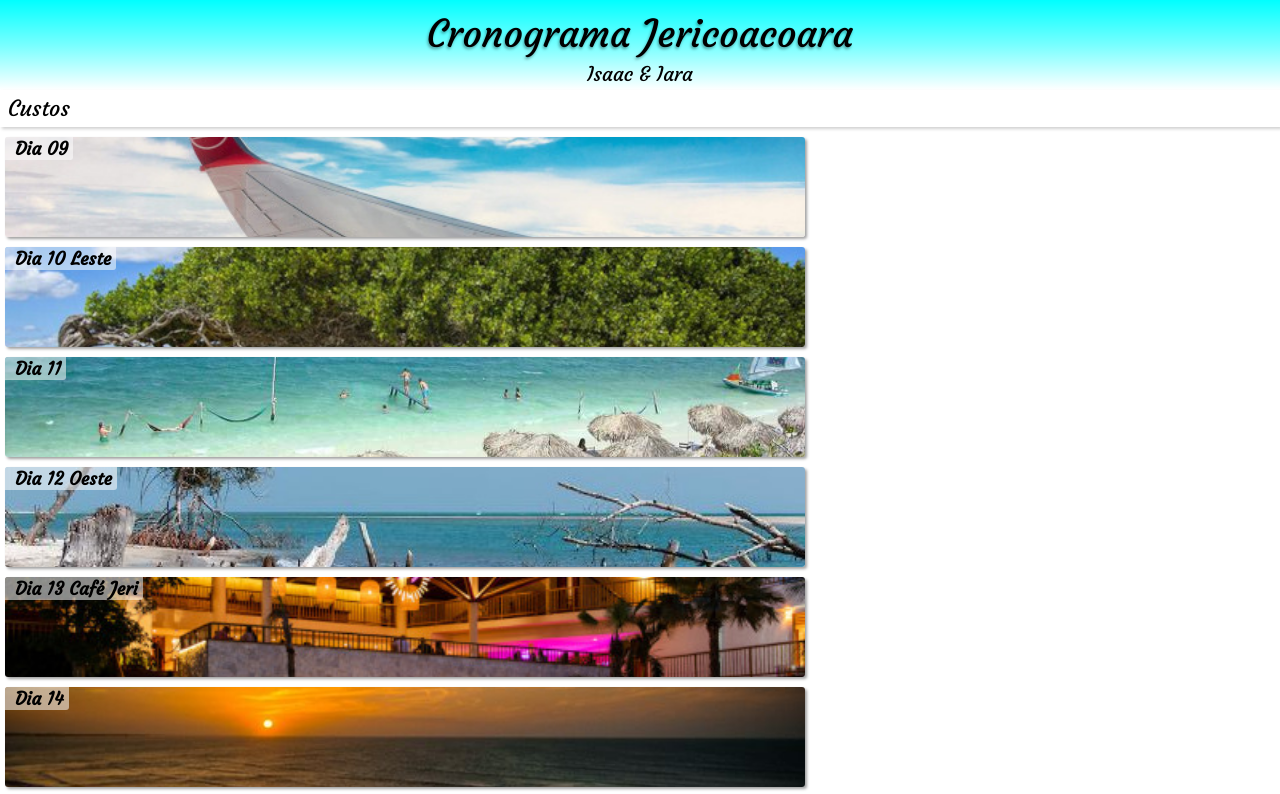
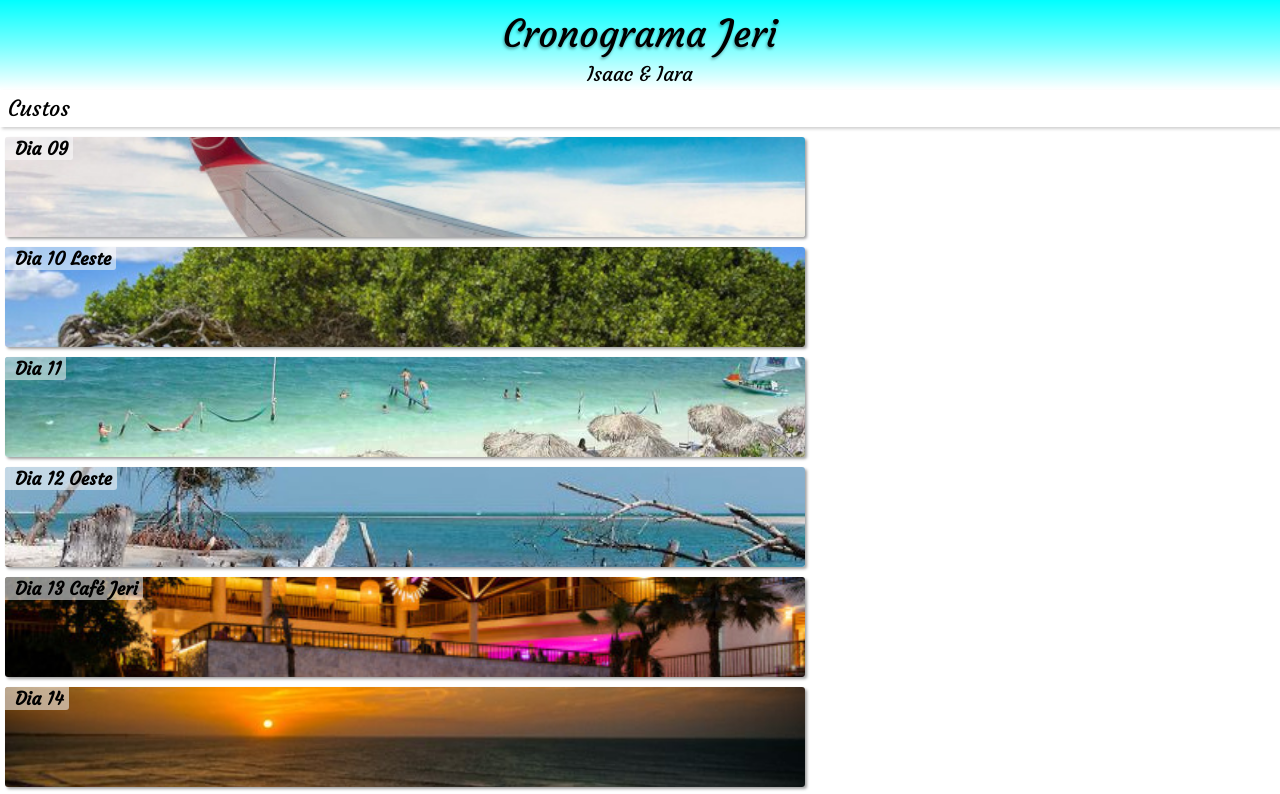
Before and after one commit to IsaacBernardo1010/viagen-jeriv2, a plain HTML site: page index.html in a window 1280 px wide. Shown: the top 794 px of the page. Drawn offline with Linux system fonts and the light colour scheme.

Commit message:
Update index.html

```diff
--- a/index.html
+++ b/index.html
@@ -9,7 +9,7 @@
 </head>
 <body>
     <header>
-        <h1>Cronograma Jericoacoara</h1>
+        <h1>Cronograma Jeri</h1>
         <h2>Isaac & Iara</h2>
     </header>
     <nav>
```
